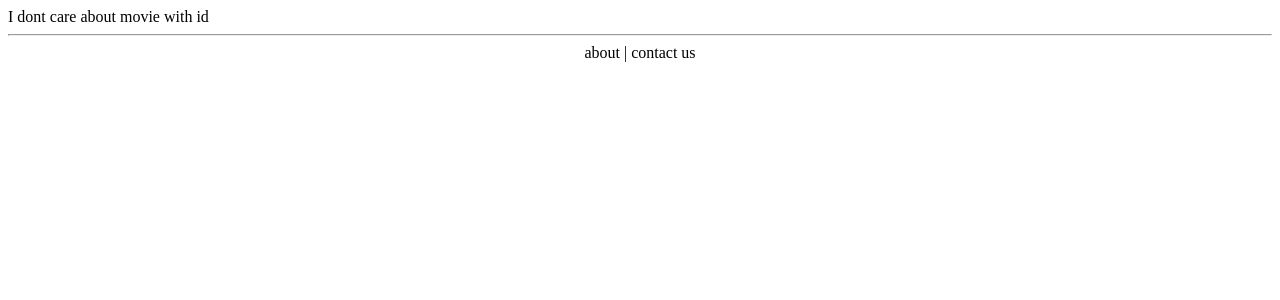
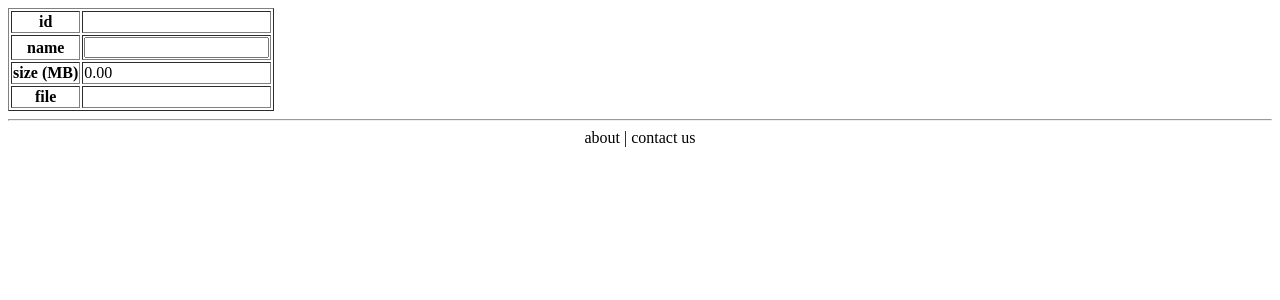
Before and after one commit to shanmuga-cv/movie_tracker, a Python web app: template movie_tracker/html_ui/templates/movie_details.jinja2 in a window 1280 px wide. Shown: the top 300 px of the page. Run offline with Jinja, Linux system fonts and the light colour scheme; the template is opened without the code that fills it, so the values that code supplies are empty.

Commit message:
movie details

```diff
--- a/movie_tracker/html_ui/templates/movie_details.jinja2
+++ b/movie_tracker/html_ui/templates/movie_details.jinja2
@@ -1,4 +1,9 @@
 {% extends "base.jinja2" %}
 {% block body %}
-I dont care about movie with id {{movie_id}}
+<table border=1>
+    <tr> <th> id </th> <td> {{ movie.movie_id}} </td> </tr>
+    <tr> <th> name </th> <td> <input type="text" value="{{ movie.movie_name}}"> </text> </td> </tr>
+    <tr> <th> size (MB) </th> <td> {{ "%.2f"%movie.movie_file_size_mb}} </td> </tr>
+    <tr> <th> file </th> <td> {{ movie.movie_file}} </td> </tr>
+</table>
 {% endblock %}
--- a/movie_tracker/html_ui/views.py
+++ b/movie_tracker/html_ui/views.py
@@ -19,8 +19,8 @@ def my_view(request):
 
 @view_config(route_name="movie_details")#, renderer="templates/movie_details.jinja2")
 def movie_detail(request):
-    movie_id = request.matchdict['movie_id']
-    render_dict = dict(request.matchdict, **{'project_name':'I don\'t care'})
+    movie = session.query(Movie).filter(Movie.movie_id == request.matchdict['movie_id']).one()
+    render_dict = dict(request.matchdict, **{'project_name':'I don\'t care', 'movie':movie})
     template_html = render("templates/movie_details.jinja2", render_dict)
     return Response(template_html)
 
```
